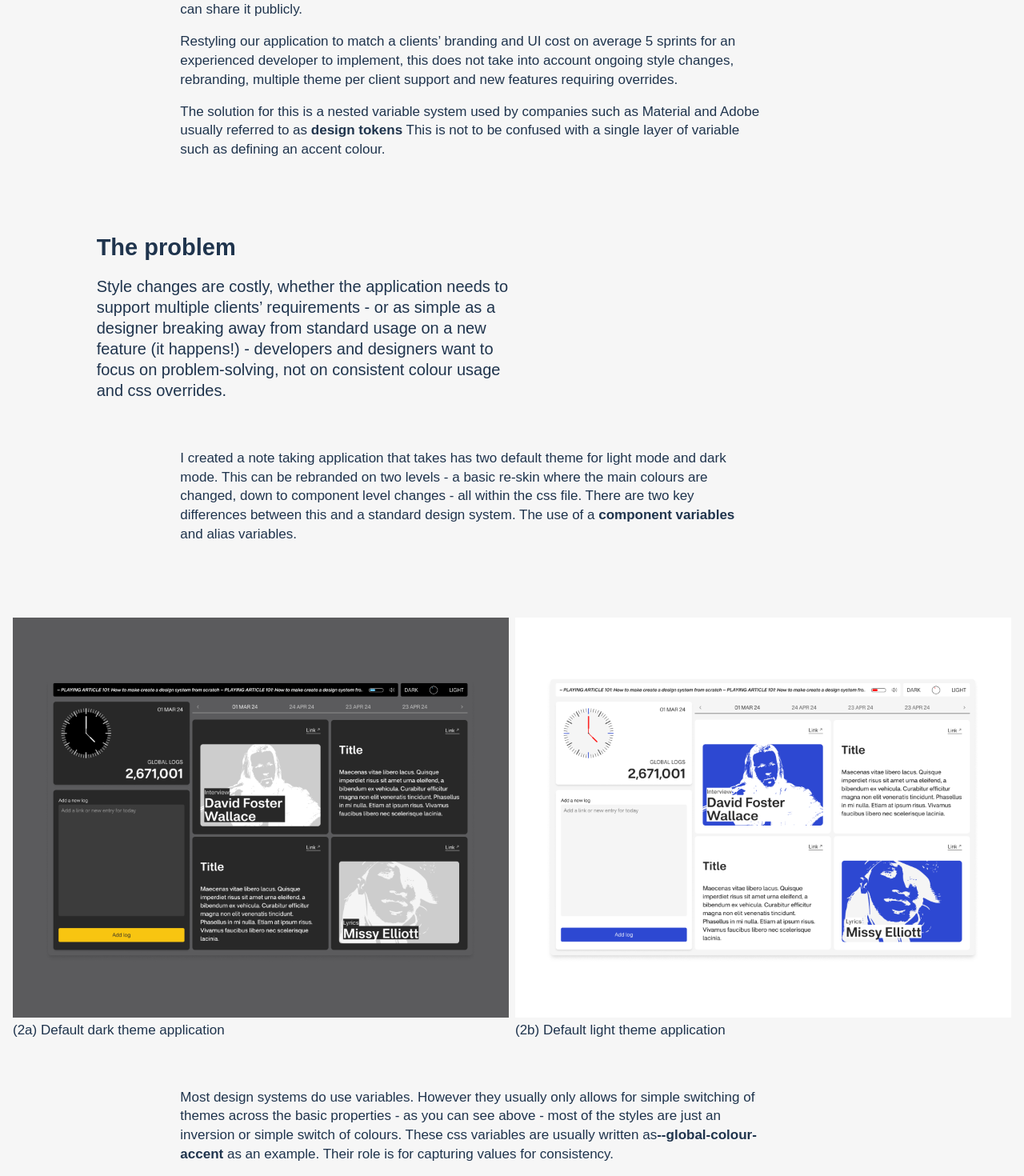
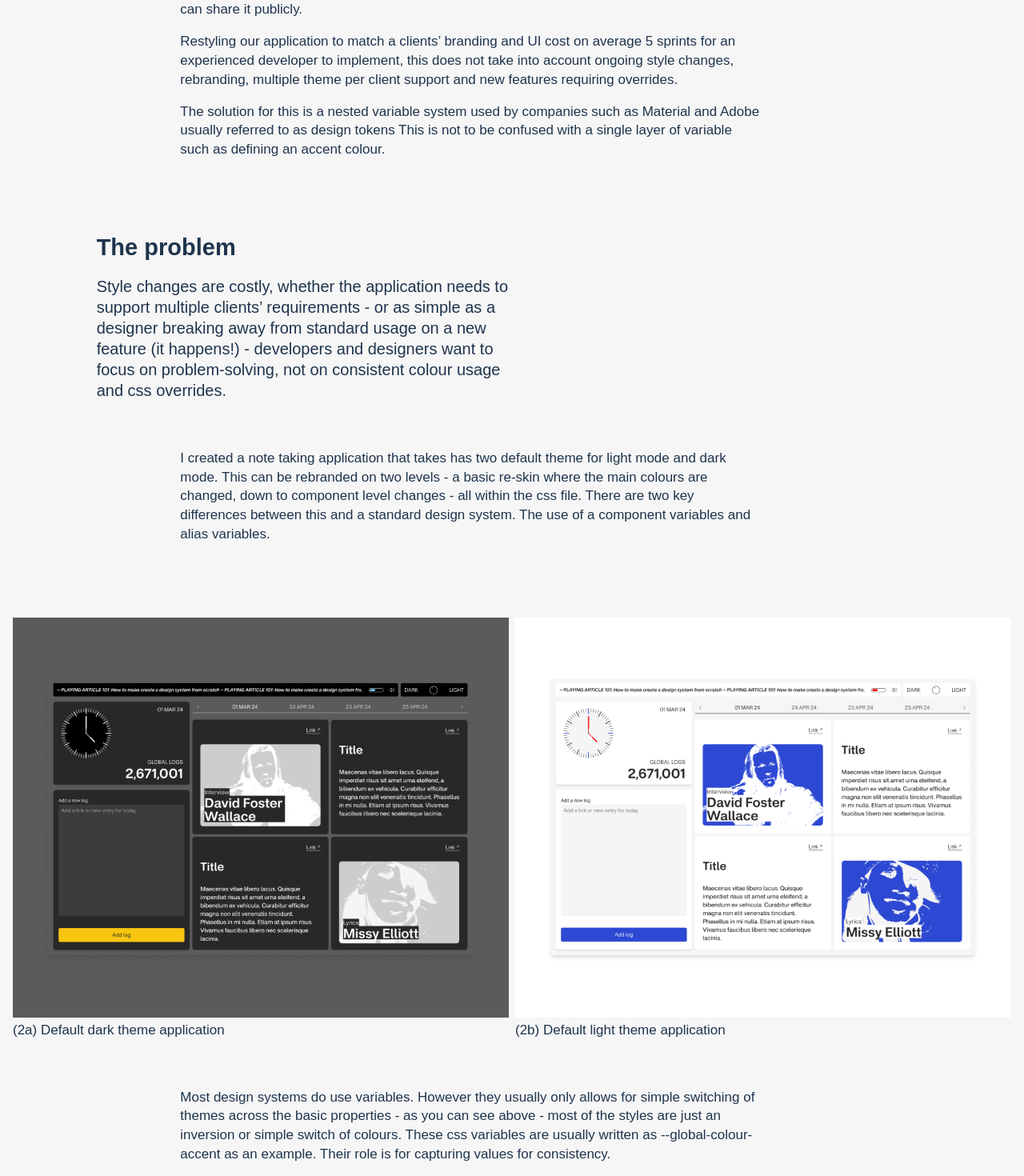
Before and after one commit to AnyaDroz/anyawebsite, a React (Create React App) app: page /analogue in a window 1280 px wide. Shown: the part 980-2450 px from the top of the page at 80% size. Built offline with nearby package versions, Linux system fonts and the light colour scheme; the HTML template or start-up script is replaced by a standard one; a web font is replaced by a local one.

Commit message:
feat: update copy

```diff
--- a/src/projects/analogue/Analogue.tsx
+++ b/src/projects/analogue/Analogue.tsx
@@ -45,9 +45,9 @@ function Analogue() {
         </p>
         <p>
           The solution for this is a nested variable system used by companies
-          such as Material and Adobe usually referred to as <b>design tokens</b>{" "}
-          This is not to be confused with a single layer of variable such as
-          defining an accent colour.
+          such as Material and Adobe usually referred to as design tokens This
+          is not to be confused with a single layer of variable such as defining
+          an accent colour.
         </p>
       </Paragraph>
       <SubHeader
@@ -60,8 +60,8 @@ function Analogue() {
           for light mode and dark mode. This can be rebranded on two levels - a
           basic re-skin where the main colours are changed, down to component
           level changes - all within the css file. There are two key differences
-          between this and a standard design system. The use of a{" "}
-          <b>component variables</b> and alias variables.
+          between this and a standard design system. The use of a component
+          variables and alias variables.
         </p>
       </Paragraph>
       <GridTwo
@@ -78,8 +78,8 @@ function Analogue() {
           for simple switching of themes across the basic properties - as you
           can see above - most of the styles are just an inversion or simple
           switch of colours. These css variables are usually written as
-          <b>--global-colour-accent</b> as an example. Their role is for
-          capturing values for consistency.
+          --global-colour-accent as an example. Their role is for capturing
+          values for consistency.
         </p>
         <p>
           The clock however, has style overrides to the default to demonstrate
--- a/src/projects/echo/Echo.tsx
+++ b/src/projects/echo/Echo.tsx
@@ -125,7 +125,7 @@ const Echo = () => {
       />
       <SubHeader
         heading="Improved UX in the common portal"
-        subHeading="Ease of use was the top reason for choosing a POS (28%) above functionality (27%) and Price (20%) in a survey by Capterra. Source"
+        subHeading="Ease of use was the top reason for choosing a POS (28%) above functionality (27%) and Price (20%) in a survey by Capterra."
       />
       <Paragraph>
         <p>
```
